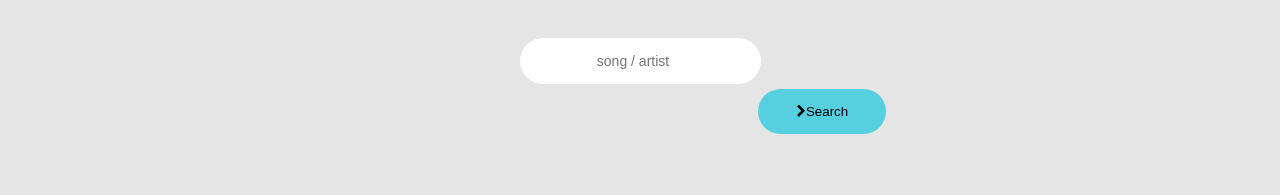
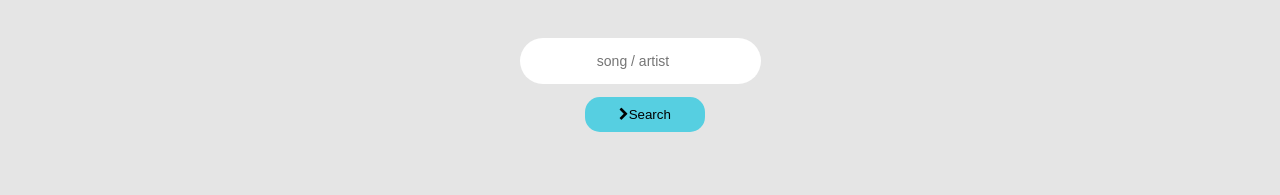
Before and after one commit to luke-h1/song-app, a plain HTML site: page index.html in a window 1280 px wide. Shown: the part 179-374 px from the top of the page. Drawn offline with Linux system fonts and the light colour scheme.

Commit message:
fix btn styles

```diff
--- a/index.html
+++ b/index.html
@@ -20,8 +20,11 @@
     <div class="form-container">
       <form id="form" class="form-control">
         <input type="search" id="query" placeholder="song / artist" />
+        <div class="btn-container">
         <button><i class="fa fa-chevron-right" aria-hidden="true"></i></i>Search
+
         </button>
+      </div>
       </form>
     </div>
     <div id="results" class="container">
--- a/styles.css
+++ b/styles.css
@@ -85,18 +85,25 @@ header * { z-index: 5 }
 
 }
 
-.form-control button {
+
+
+
+.btn-container {
+  display: flex;
+  flex-direction: column;
+  justify-content: center;
+  align-items: center;
+}
+
+.btn-container button {
   border: 0;
-  border-radius: 25px;
-  width: 10%;
+  border-radius: 15px;
+  width: 50%;
   text-align: center;
-  margin-left: 7em;
+  margin-left: 10px;
   margin-top: 1em;
-  padding: 15px 30px;
+  padding: 10px 20px;
   background-color: #56cfe1;
-  top:255px;
-  left: 665px;
-  position: absolute;
 }
 
 .btn {
```
